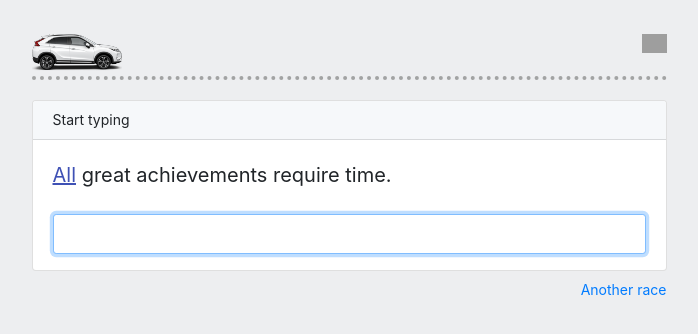
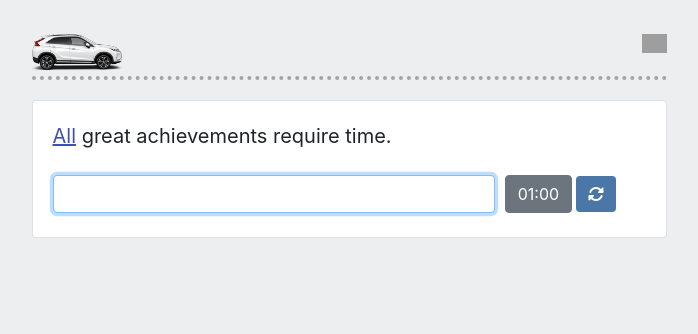
Before and after one commit to AzamatSoodaev/jet-fingers, a PHP site: page / in a window 1280 px wide. Shown: the part 56-390 px from the top of the page, without its empty margins (291-989 px from the left). Run offline with PHP 8.4, Linux system fonts and the light colour scheme; some libraries are stand-ins or nearby versions; grey boxes are pictures that could not be loaded.

Commit message:
added count down timer

```diff
--- a/css/main.css
+++ b/css/main.css
@@ -12,8 +12,8 @@ body {
 }
 
 .btn {
-	font-size: 14px;
-	padding: 3px 10px;
+	/*font-size: 14px;*/
+	/*padding: 3px 10px;*/
 }
 
 .btn-primary {
--- a/css/style.css
+++ b/css/style.css
@@ -15,7 +15,85 @@
 
 #inputfield {
   padding: 0;
+  /* font-size: 20px; */
+}
+
+.correct {
+  color: #4CAF50;
+}
+
+.score {
+  padding-left: 20px;
+  border-left: 2px solid rgba(0,0,0,.125);
+}
+
+#textarea,
+#chart {
+  display: none;
+}
+
+.mylist {
+  font-weight: 500;
+  list-style-type: none;
+  line-height: 2;
+}
+
+.race-info {
+  line-height: 1;
+  position: relative;
+}
+
+#speedometer {
+  position: absolute;
+  left: -15px;
+  top: -15px;
+  width: 58px;
+}
+
+.race {
+  border-bottom: 4px dotted #a2a3a3;
+  margin-bottom: 20px;
+  position: relative;
+  margin-top: 10px;
+  padding-bottom: 5px;
+}
+
+#finishline {
+  position: absolute;
+  right: 0;
+  width: 25px;
+  top: 0px;
+}
+
+.road {
+  border-bottom: 3px dotted #ccc;
+  margin-top: 50px;
+}
+
+.unselectable {
+  -webkit-user-select:none;
+  -moz-user-select:none;
+  -ms-user-select:none;
+  -o-user-select:none;
+  user-select:none;
+}.underlined {
+  text-decoration: underline;
+  /*color: #4CAF50;*/
+  color: #3F51B5;
+}
+
+.invalid-char {
+  color: #dc3545;
+  /*background-color: #ffdada;*/
+}
+
+.wpm-text {
   font-size: 20px;
+}
+
+#inputfield {
+  padding: 0;
+  /* font-size: 20px; */
 }
 
 .correct {
--- a/index.html
+++ b/index.html
@@ -12,6 +12,9 @@
 
   <!-- Bootstrap core CSS -->
   <link rel="stylesheet" href="node_modules/bootstrap/dist/css/bootstrap.min.css">
+
+  <!-- Fonts -->
+  <script src="https://kit.fontawesome.com/f44c30b1fe.js" crossorigin="anonymous"></script>
 
   <!-- Custom styles for this template -->
   <link rel="stylesheet" href="css/main.css">
@@ -38,35 +41,62 @@
               <img id="finishline" src="https://image.flaticon.com/icons/svg/148/148882.svg">
             </div>
         <div class="card mb-2">
-          <div class="card-header">
+          <!-- <div class="card-header">
             <div class="race-info">
               <span id="wpm">Start typing</span>
             </div>
-          </div>
+          </div> -->
           <div class="card-body pb-0">
-            <div>
-              <p class="wpm-text unselectable" id="sourceText"></p>
-              <div class="form-group mt-4">
-                <input type="text" class="form-control form-control-sm" id="inputfield" maxlength="15">
+            <p class="wpm-text unselectable" id="sourceText"></p>
+            <div class="form-row align-items-center my-4">
+              <div class="col-sm-9">
+                <input type="text" class="form-control" id="inputfield" maxlength="15">
+              </div>
+              <div class="col-sm-3">
+                <button class="btn btn-secondary" id="count-down"></button>
+                <a class="btn btn-primary" href="index.html"><i class="fas fa-sync-alt"></i></a>
               </div>
             </div>
+            <!--  -->
+            <!-- <div class="form-row align-items-center">
+              <div class="col-sm-9">
+                <input type="text" class="form-control  mb-2" id="inlineFormInput" placeholder="Type to race">
+              </div>
+              <div class="col-sm-3">
+                <button type="submit" class="btn btn-primary mb-2">Submit</button>
+              </div>
+            </div> -->
           </div>
         </div>
 
-        <div class="text-right mb-2">
+       <!--  <div class="text-right mb-2">
           <a href="index.html">Another race</a>
-        </div>
+        </div>  -->
 
         <div class="card mb-2" id="chart">
           <div class="card-header">
-            <span class="card-title">Results</span>
+            <span class="card-title"><b>Results</b></span>
           </div>
-          <div class="card-body">
-            <ul class="mylist pl-0">
+          <div class="card-body p-0">
+           <!--  <ul class="mylist pl-0">
               <li>Speed: <span id="user_score" class="text-danger"></span></li>
               <li>Symbols: <span id="symbols" class="text-danger"></span></li>
               <li>Time: <span id="time" class="text-danger"></span></li>
               <li>Skill: <span id="skill" class="text-danger"></span></li>
+            </ul> -->
+            <ul class="list-group list-group-flush">
+              <li class="list-group-item">
+                Speed: <span id="user_score" class="text-danger"></span>
+              </li>
+              <li class="list-group-item">
+                Symbols: <span id="symbols" class="text-danger"></span>
+              </li>
+              <li class="list-group-item">
+                Skill: <span id="skill" class="text-danger"></span>
+              </li>
+              <li class="list-group-item">
+                Time: <span id="time" class="text-danger"></span>
+              </li>
             </ul>
           </div>
           <!-- <div class="card-footer">
--- a/js/Wpm-Module.js
+++ b/js/Wpm-Module.js
@@ -12,12 +12,15 @@ const WpmText = (function($) {
   let time_end;
   let isLoading = false;
   let userLevel;
+  let countDownTime;
+  let duration = 60;
 
   let $word;
   let $inputfield = $('input#inputfield');
   let $racecar = $('#racecar');
   let $paragraph = $('p#sourceText');
   let $chart = $('#chart');
+  let $countDownTimer = $("#count-down");
 
   const SKILL_LEVEL = {
     0: 'Beginner',
@@ -36,6 +39,7 @@ const WpmText = (function($) {
     words = text.split(' ');
     distance = 540 / words.join('').length;
     userLevel = 'Beginner';
+    $countDownTimer.text("01:00");
   }
 
   function calculate() {
@@ -68,6 +72,8 @@ const WpmText = (function($) {
   }
 
   function startTimer() {
+    console.log('timer started');
+
     timeInterval = setInterval(() => {
       noofseconds += 0.1;
     }, 100);
@@ -81,6 +87,7 @@ const WpmText = (function($) {
 
   function endGame() {
     clearInterval(timeInterval);
+    clearInterval(countDownTime);
     $inputfield.unbind();
     $inputfield.val('');
     $inputfield.prop('disabled', true);
@@ -119,6 +126,34 @@ const WpmText = (function($) {
     }
   }
 
+  function activate() {
+    $inputfield.on('keydown', () => {
+      console.log('game started');
+      startTimer();
+      countDownBegin();
+      countDown();
+      $inputfield.unbind('keydown');
+    });
+  }
+
+  function countDownBegin() {
+    let minutes = parseInt(duration / 60, 10);
+    let seconds = parseInt(duration % 60, 10);
+
+    minutes = minutes < 10 ? "0" + minutes : minutes;
+    seconds = seconds < 10 ? "0" + seconds : seconds;
+
+    $countDownTimer.text(minutes + ":" + seconds);
+
+    if (--duration < 0) {
+      endGame();
+    }
+  }
+
+  function countDown() {
+    countDownTime = setInterval(countDownBegin, 1000);
+  }
+
   return {
     restart: function() {
       $.ajax({
@@ -129,7 +164,7 @@ const WpmText = (function($) {
           let jsonData = JSON.parse(response);
           text = jsonData.para;
           reset();
-          startTimer();
+          activate();
           $paragraph.html( getTextArray().join(' ') ); // show text
           highlightWord();
           $chart.hide();
```
